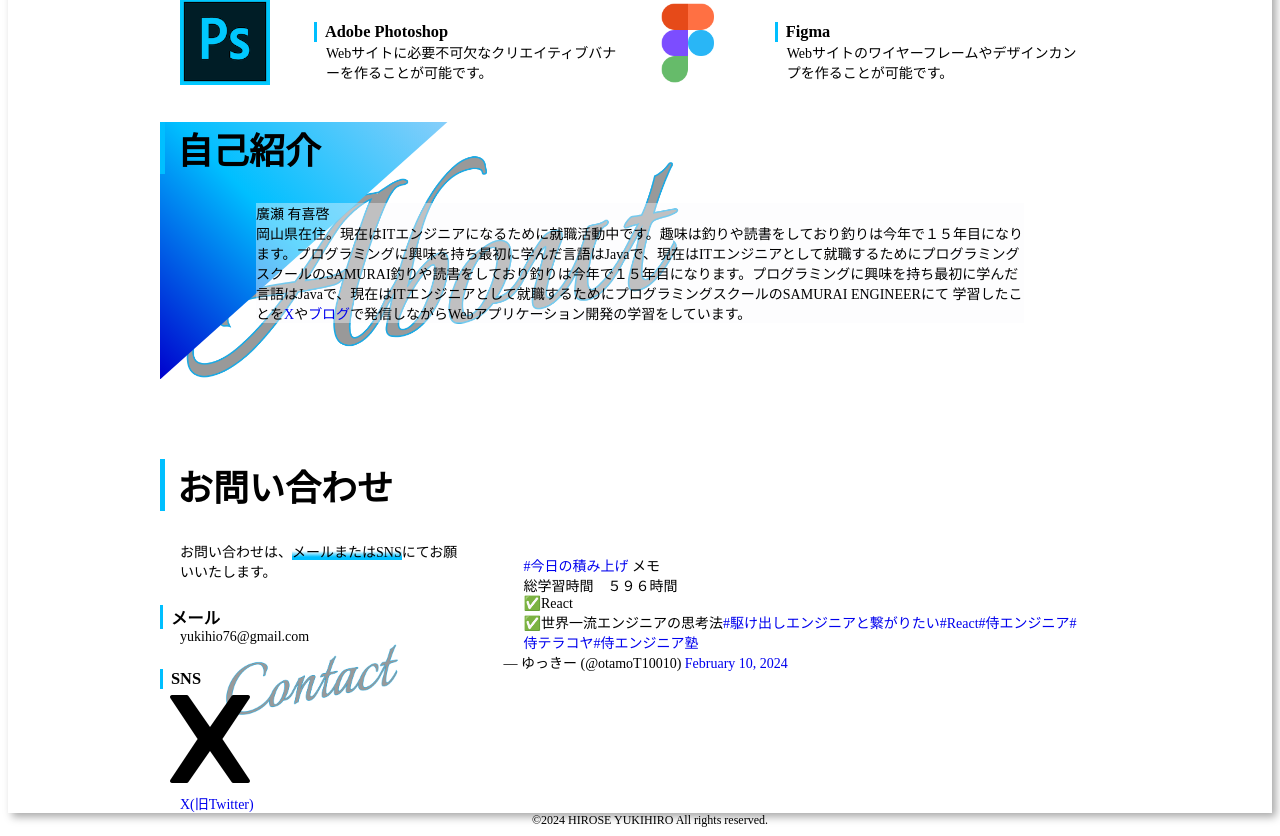
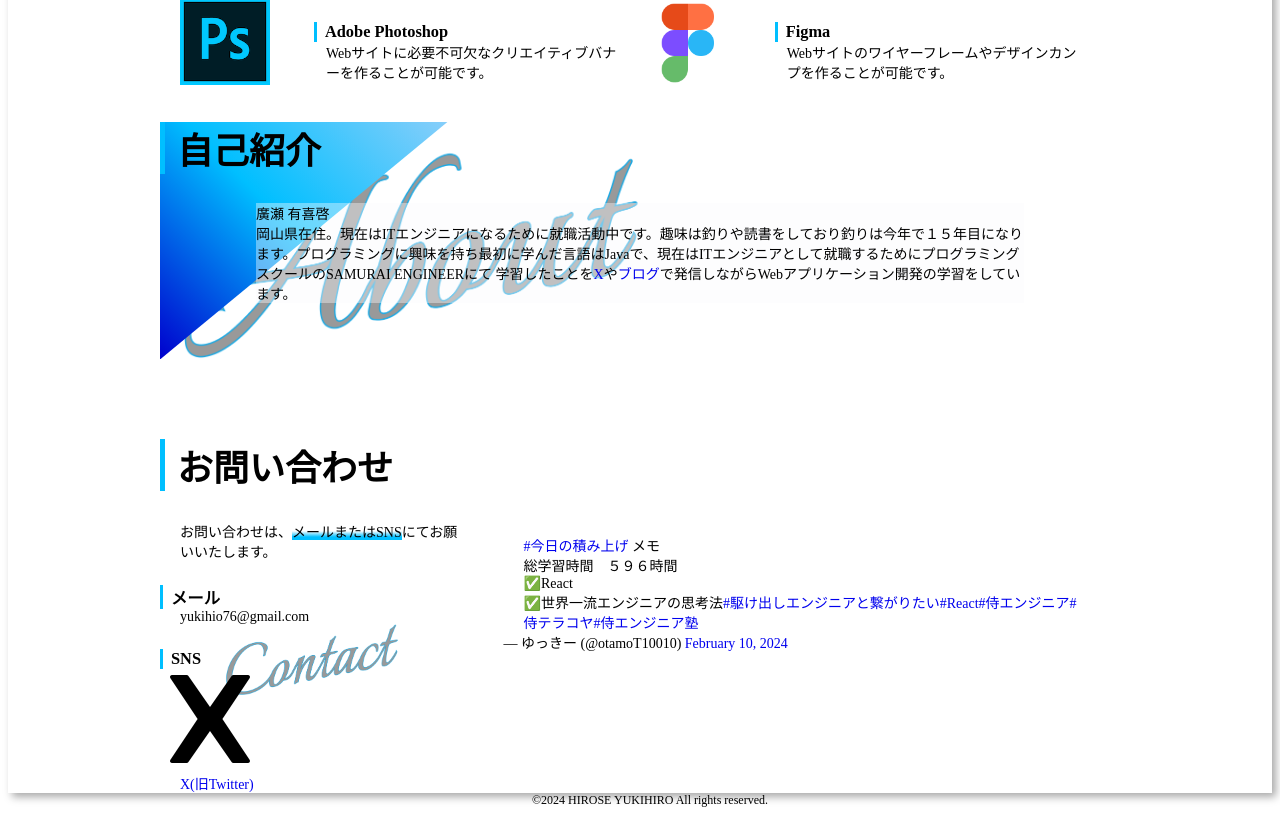
Before and after one commit to 21otamoT/react_poriforio, a React (Create React App) app: page / in a window 1280 px wide. Shown: the part 2719-3555 px from the top of the page. Built offline with nearby package versions, Linux system fonts and the light colour scheme; the HTML template or start-up script is replaced by a standard one.

Commit message:
文脈の変更

```diff
--- a/src/components/Self-introduction.js
+++ b/src/components/Self-introduction.js
@@ -10,7 +10,7 @@ const Selfintroduction = () => {
             廣瀬 有喜啓
           </p>
           <p>
-            岡山県在住。現在はITエンジニアになるために就職活動中です。趣味は釣りや読書をしており釣りは今年で１５年目になります。プログラミングに興味を持ち最初に学んだ言語はJavaで、現在はITエンジニアとして就職するためにプログラミングスクールのSAMURAI釣りや読書をしており釣りは今年で１５年目になります。プログラミングに興味を持ち最初に学んだ言語はJavaで、現在はITエンジニアとして就職するためにプログラミングスクールのSAMURAI ENGINEERにて
+            岡山県在住。現在はITエンジニアになるために就職活動中です。趣味は釣りや読書をしており釣りは今年で１５年目になります。プログラミングに興味を持ち最初に学んだ言語はJavaで、現在はITエンジニアとして就職するためにプログラミングスクールのSAMURAI ENGINEERにて
             学習したことを<a href="https://twitter.com/otamoT10010">X</a>や<a href="https://fanblogs.jp/c0deyuckey/">ブログ</a>で発信しながらWebアプリケーション開発の学習をしています。
           </p>
 
```
